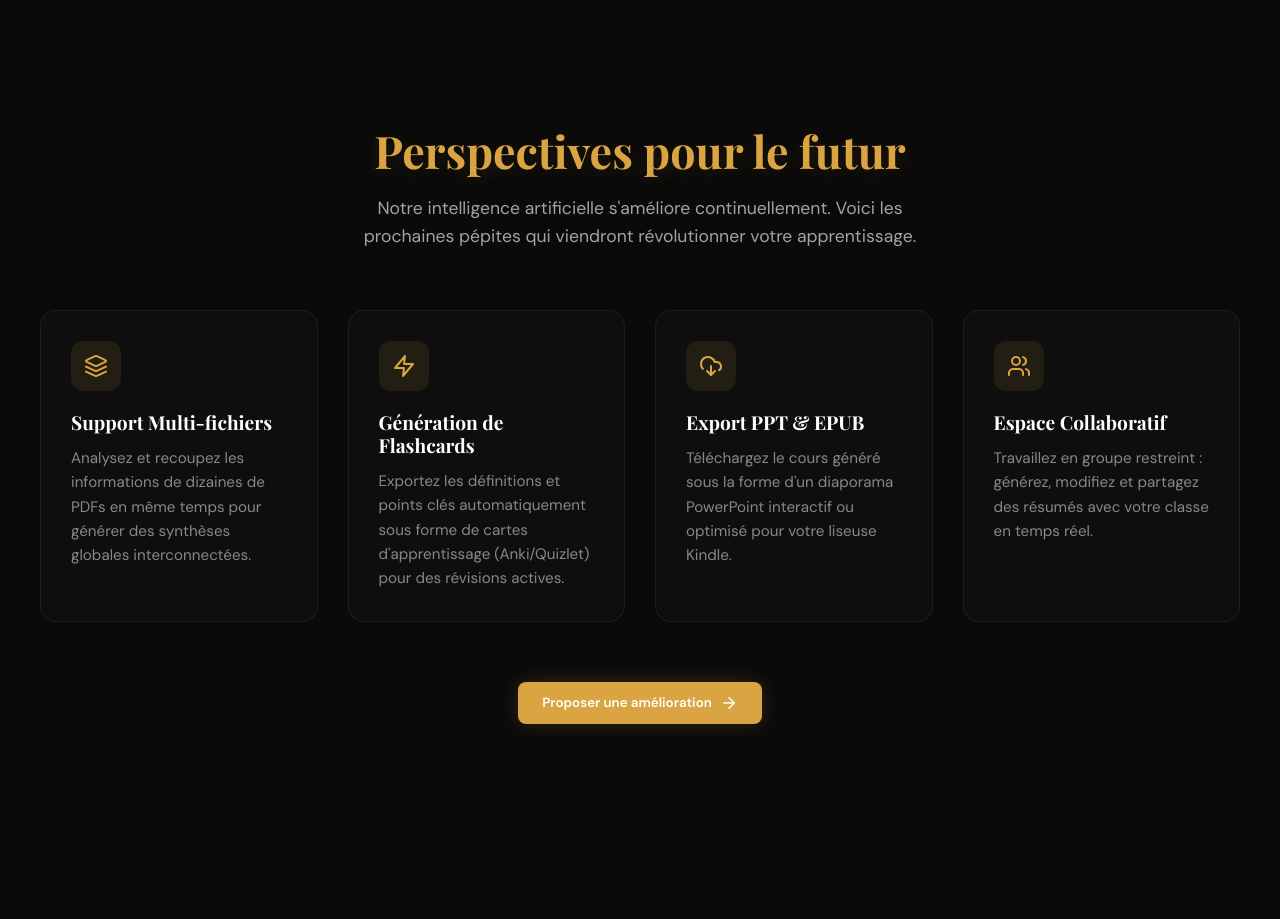
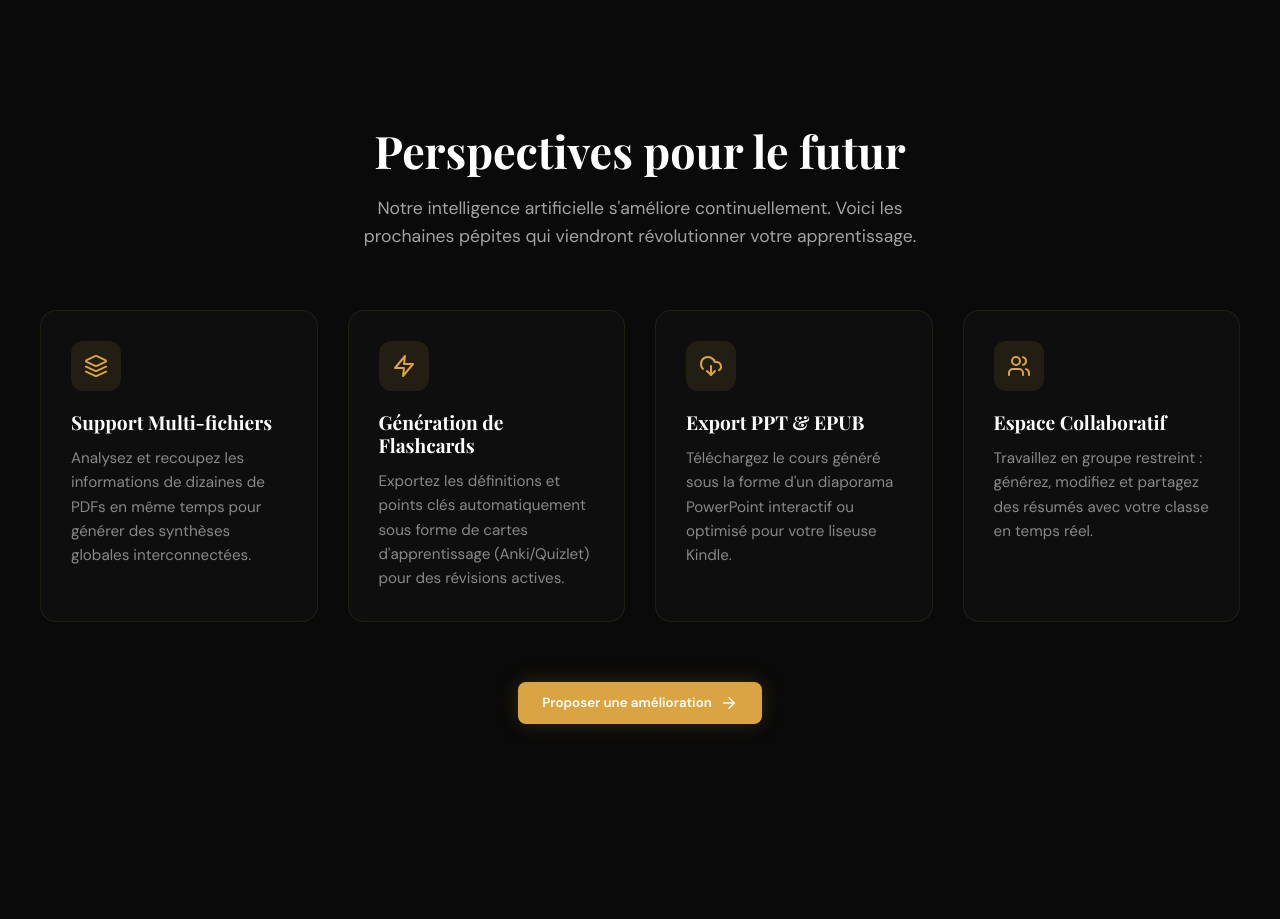
Before and after one commit to ahmed-bessem-drira/EduAi, a React (Vite) app in the folder frontend/: page / in a window 1280 px wide. Shown: the part 2720-3639 px from the top of the page. Built offline with nearby package versions, Linux system fonts and the light colour scheme; no server answers.

Commit message:
Fix smooth scrolling offset and title color for Future section

```diff
--- a/frontend/src/components/Future/Future.module.css
+++ b/frontend/src/components/Future/Future.module.css
@@ -3,6 +3,7 @@
   background-color: var(--bg-primary, #0a0a0a);
   position: relative;
   z-index: 1;
+  scroll-margin-top: 100px;
 }
 
 .container {
@@ -18,9 +19,8 @@
 .title {
   font-family: 'Playfair Display', serif;
   font-size: 2.8rem;
-  color: var(--accent-primary, #d9a441);
+  color: #ffffff;
   margin-bottom: 16px;
-  text-shadow: 0 4px 20px rgba(217, 164, 65, 0.15);
 }
 
 .subtitle {
```
